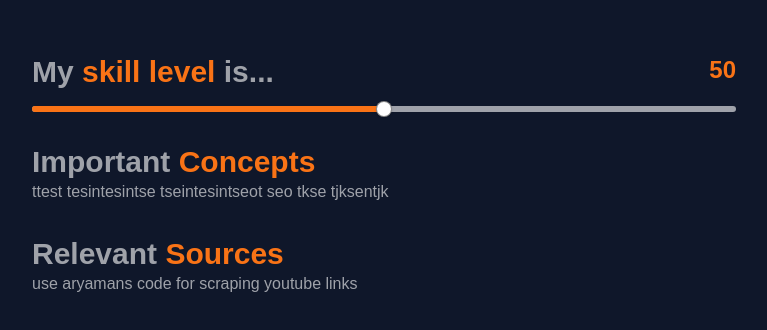
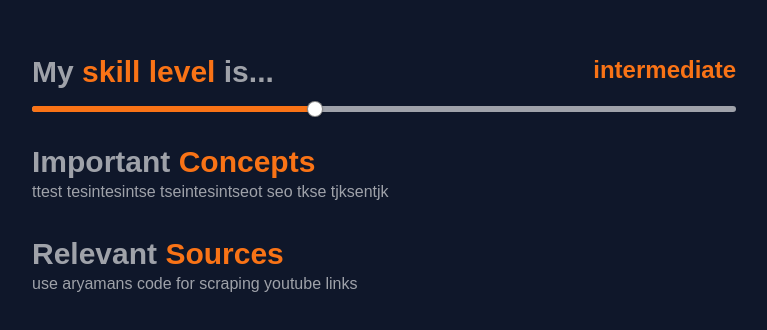
Before and after one commit to aryamankukal/CalHacks, a Next.js app in the folder frontend/: page /prereq in a window 1280 px wide. Shown: the part 106-436 px from the top of the page, without its empty margins (256-1023 px from the left). Built offline with nearby package versions, Linux system fonts and the light colour scheme.

Commit message:
translate skill to words

```diff
--- a/frontend/src/app/prereq/page.js
+++ b/frontend/src/app/prereq/page.js
@@ -5,7 +5,20 @@ import { Slider } from "@/app/components/ui/slider";
 import { motion } from "framer-motion";
 
 export default function Prereq() {
-  const [skill, setSkill] = useState(50);
+  const [skill, setSkill] = useState(40);
+
+  const translateSkill = (s) => {
+    const trans = [
+      "beginner",
+      "novice",
+      "intermediate",
+      "advanced",
+      "master",
+      "i got this bro",
+    ];
+
+    return trans[s / 20];
+  };
 
   return (
     <main className="text-white/60 bg-slate-900 w-screen h-screen px-72 mx-auto pt-40">
@@ -14,13 +27,13 @@ export default function Prereq() {
           <h2 className="text-3xl font-bold">
             My <span className="text-orange-500">skill level</span> is...
           </h2>
-          <p className="text-orange-500">{skill}</p>
+          <p className="text-orange-500">{translateSkill(skill)}</p>
         </div>
         <Slider
           onValueChange={(v) => setSkill(v)}
-          defaultValue={[50]}
+          defaultValue={[40]}
           max={100}
-          step={1}
+          step={20}
         />
       </div>
       {skill !== null ? (
```
